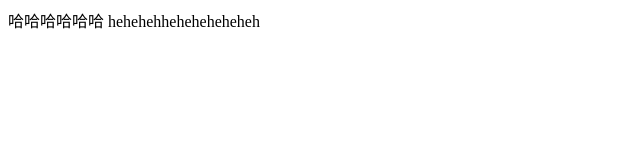
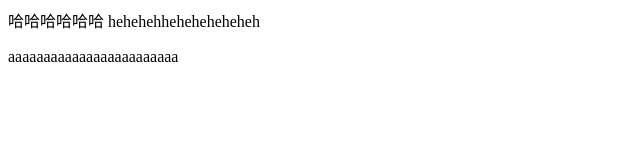
Before and after one commit to changshuai037/haiNanH5, a plain HTML site: page index.html in a window 1280 px wide. Shown: the whole page, without its empty margins (0-640 px from the left). Drawn offline with Linux system fonts and the light colour scheme.

Commit message:
这是我的第三次提交

```diff
--- a/index.html
+++ b/index.html
@@ -13,5 +13,6 @@
     <body>
         <span>哈哈哈哈哈哈</span>
         <span>hehehehheheheheheheh</span>
+        <p>aaaaaaaaaaaaaaaaaaaaaaaa</p>
     </body>
 </html>
```
